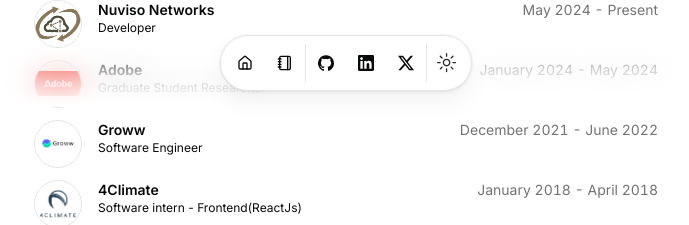
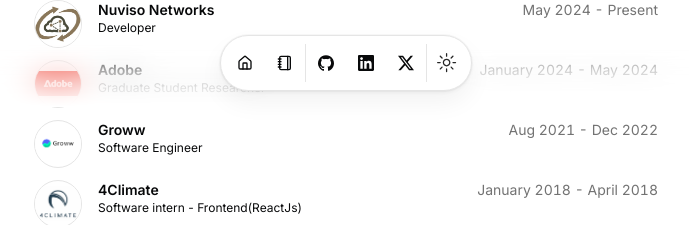
Before and after one commit to klakshmideepthi/portfolio, a Next.js app: page / in a window 1280 px wide. Shown: the part 693-918 px from the top of the page, without its empty margins (294-983 px from the left). Built offline with nearby package versions, Linux system fonts and the light colour scheme.

Commit message:
fix: update employment dates for accuracy in resume data

```diff
--- a/src/data/resume.tsx
+++ b/src/data/resume.tsx
@@ -117,8 +117,8 @@ export const DATA = {
       location: "Bangalore, India ",
       title: "Software Engineer",
       logoUrl: "/groww.avif",
-      start: "December 2021",
-      end: "June 2022",
+      start: "Aug 2021",
+      end: "Dec 2022",
       description:
         "Gained practical experience in backend development, focusing on enhancing the platform's functionality and reliability. Trained in Spring Boot and ElasticSearch, contributing to API integrations, version control processes, and the development of new features to improve overall service capabilities. Identified and resolved software bugs, optimizing the platform's reliability and performance."    },
     {
```
